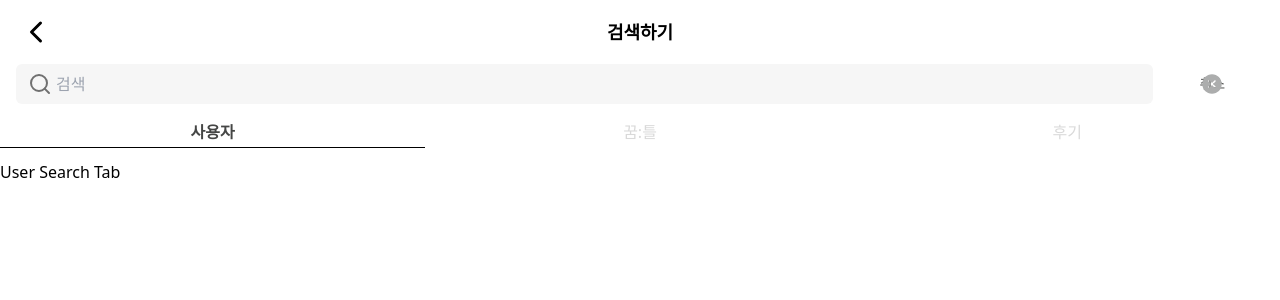
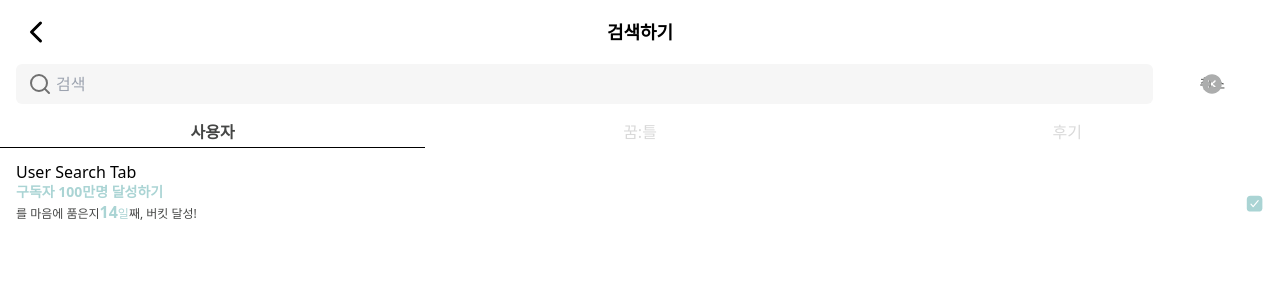
Before and after one commit to ggumms/ggumtle, a React (Vite) app in the folder frontend/: page /search/user in a window 1280 px wide. Shown: the top 300 px of the page. Built offline with nearby package versions, Linux system fonts and the light colour scheme; no server answers.

Commit message:
[FE] Style #74: ProfileBucket type별 UI 제작
Change-Id: Ie6e68d2237b820d5e9cdd12e65d6a53c6b8e16a4

```diff
--- a/frontend/src/components/ProfileBucket.tsx
+++ b/frontend/src/components/ProfileBucket.tsx
@@ -1,13 +1,77 @@
 import { FaLock } from 'react-icons/fa6'
 import { BucketInfoProps } from '../interfaces'
-import { bgColorClass, textColorClass } from '../constants/dynamicClass'
+import { IoCheckbox } from 'react-icons/io5'
 import { Skeleton } from '@mui/material'
+import Ggumtle from './Ggumtle'
+import { textColorClass } from '../constants/dynamicClass'
 
-const ProfileBucket = ({ isLoading, title, color, dayCount, isLock }: BucketInfoProps) => {
+export interface IProfileBucketStyle {
+	titleText: string
+	subText: string
+	dayText: string
+	ggumtleSize: number
+	padding: string
+	checkSize: string
+}
+export interface IProfileStyle {
+	search: IProfileBucketStyle
+	profile: IProfileBucketStyle
+	bucketDetail: IProfileBucketStyle
+	reviewDetail: IProfileBucketStyle
+}
+
+const profileStyle: IProfileStyle = {
+	search: {
+		titleText: 'text-sm font-semibold',
+		subText: 'text-xs font-light',
+		dayText: 'text-base font-semibold',
+		ggumtleSize: 25,
+		padding: 'py-0',
+		checkSize: '1.2rem',
+	},
+	profile: {
+		titleText: 'text-sm font-semibold',
+		subText: 'text-xs font-light',
+		dayText: 'text-base font-semibold',
+		ggumtleSize: 25,
+		padding: 'py-0',
+		checkSize: '1.2rem',
+	},
+	bucketDetail: {
+		titleText: 'text-base font-semibold py-1',
+		subText: 'text-xs font-light',
+		dayText: 'text-base font-semibold',
+		ggumtleSize: 25,
+		padding: 'pt-1 pb-2',
+		checkSize: '1.5rem',
+	},
+	reviewDetail: {
+		titleText: 'text-sm font-semibold py-1',
+		subText: 'text-[10px] font-light', // figma에는 8px 이었는데... 너무 작아서 10px로 바꿔봤습니다..ㅜ 변경하셔도 됩니당
+		dayText: 'text-sm font-semibold',
+		ggumtleSize: 25,
+		padding: 'py-2 pl-4 pr-2',
+		checkSize: '1.5rem',
+	},
+}
+const ProfileBucket = ({
+	type = 'search',
+	isLoading,
+	title,
+	color,
+	dayCount,
+	isLock,
+	isDone,
+}: BucketInfoProps) => {
 	return (
-		<div className="flex justify-between bg-white">
+		<div
+			className={`flex justify-between bg-white ${profileStyle[type].padding} ${type === 'reviewDetail' && 'rounded-md border-[0.2px] border-[#e7e7e7] items-start'}`}
+		>
 			<div className="text-point1">
-				<div className="text-sm leading-4">
+				{/* 버킷 타이틀 */}
+				<div
+					className={`${profileStyle[type].titleText} leading-4 ${isDone && textColorClass[color]}`}
+				>
 					{/* @TODO: 대표 버킷이 null 인 경우 보여줄 컴포넌트 만들기 */}
 					{isLoading ? (
 						<Skeleton variant="text" sx={{ fontSize: '2rem' }} />
@@ -17,22 +81,41 @@ const ProfileBucket = ({ isLoading, title, color, dayCount, isLock }: BucketInfo
 						<p className="text-point1">아직 대표 버킷이 없습니다</p>
 					)}
 				</div>
+
+				{/* 버킷을 품은지 며칠째 */}
 				{isLoading ? (
 					<Skeleton variant="text" sx={{ fontSize: '1rem' }} />
 				) : title ? (
-					<p className="text-xs font-light">
+					<p className={`${profileStyle[type].subText}`}>
 						를 마음에 품은지
 						<span className={textColorClass[color]}>
-							<span className="text-base font-semibold">{dayCount}</span>일
+							<span className={`${profileStyle[type].dayText}`}>{dayCount}</span>일
 						</span>
-						째
+						째{isDone && <span>, 버킷 달성!</span>}
 					</p>
 				) : (
-					<p className="text-xs font-light leading-7">다른 버킷을 구경해 보세요</p>
+					<p className={`${profileStyle[type].subText} leading-7`}>다른 버킷을 구경해 보세요</p>
 				)}
 			</div>
-			<div className="flex flex-col items-end justify-center">
-				<div className={`w-6 h-6 rounded-full ${bgColorClass[color]}`}></div>
+
+			{/* 꿈틀이 or 달성 표시, 공개 여부 */}
+			<div
+				className={`flex flex-col items-end justify-center ${type === 'reviewDetail' && 'py-1'}`}
+			>
+				{!isLoading &&
+					(isDone ? (
+						<IoCheckbox
+							size={profileStyle[type].checkSize}
+							className={`rounded-xl ${textColorClass[color]}`}
+						/>
+					) : (
+						<Ggumtle
+							color={color ?? 'transparent'}
+							speed={10}
+							width={profileStyle[type].ggumtleSize}
+							height={profileStyle[type].ggumtleSize}
+						/>
+					))}
 				<div className={isLock ? 'pt-2' : 'hidden'}>
 					<FaLock />
 				</div>
--- a/frontend/src/interfaces.ts
+++ b/frontend/src/interfaces.ts
@@ -8,11 +8,13 @@ export interface IBucketWide {
 }
 
 export interface BucketInfoProps {
+	type: 'search' | 'profile' | 'bucketDetail' | 'reviewDetail'
 	isLoading: boolean | null
 	title: string | null
 	color: ColorType
 	dayCount: number | null
 	isLock: boolean | null
+	isDone: boolean | null
 }
 
 // 헤더 아이콘 type
--- a/frontend/src/pages/Bucket/BucketDetail/BucketInfo.tsx
+++ b/frontend/src/pages/Bucket/BucketDetail/BucketInfo.tsx
@@ -6,11 +6,13 @@ const BucketInfo = () => {
 			{/* // Todo: Api 통신으로 데이터 대체 예정, hook 이용해서 버킷 데이터 한번에 데이터 받아오기 */}
 			{/* // Todo: 달성 여부도 ProfileBucket 컴포넌트에서 받도록 수정 필요*/}
 			<ProfileBucket
+				type="bucketDetail"
 				isLoading={false}
 				title={'구독자 백만명 달성하기'}
 				color={'lightGreen'}
 				dayCount={14}
-				isLock={true}
+				isLock={false}
+				isDone={true}
 			/>
 		</>
 	)
--- a/frontend/src/pages/Radar/components/bottomSheet/BucketPreview.tsx
+++ b/frontend/src/pages/Radar/components/bottomSheet/BucketPreview.tsx
@@ -59,11 +59,13 @@ const BucketPreview = ({ bucketId }: { bucketId: number }) => {
 				) : (
 					bucketInfo && (
 						<ProfileBucket
+							type="profile"
 							isLoading={isLoading}
 							title={bucketInfo.title}
 							color={bucketInfo.color}
 							dayCount={bucketInfo.dayCount}
 							isLock={null}
+							isDone={false}
 						/>
 					)
 				)}
--- a/frontend/src/pages/Radar/components/bottomSheet/UserPreview.tsx
+++ b/frontend/src/pages/Radar/components/bottomSheet/UserPreview.tsx
@@ -48,11 +48,13 @@ const UserPreview = ({ userId }: { userId: number }) => {
 				) : (
 					userInfo && (
 						<ProfileBucket
+							type="profile"
 							isLoading={isLoading}
 							title={userInfo.bucketTitle}
 							color={userInfo.color}
 							dayCount={userInfo.dayCount}
 							isLock={null}
+							isDone={userInfo.isAchieved}
 						/>
 					)
 				)}
--- a/frontend/src/pages/Search/UserSearch.tsx
+++ b/frontend/src/pages/Search/UserSearch.tsx
@@ -1,5 +1,35 @@
+import ProfileBucket from '../../components/ProfileBucket'
+import { UserInfoType } from '../../interfaces'
+
 const UserSearch = () => {
-	return <div>User Search Tab</div>
+	const userInfo: UserInfoType = {
+		userId: 1,
+		userProfileImage: 'url',
+		userNickname: 'junho',
+		category: ['인간관계', '여행', '직장'],
+		bucketId: 2,
+		bucketTitle: '구독자 100만명 달성하기',
+		dayCount: 14,
+		color: 'mint',
+		isAchieved: true,
+		owner: true,
+		isFollowing: null,
+	}
+	return (
+		<div className='h-screen px-4'>
+			User Search Tab
+			<ProfileBucket
+				type="profile"
+				isLoading={false}
+				title={userInfo.bucketTitle}
+				color={userInfo.color!}
+				dayCount={userInfo.dayCount!}
+				isLock={false}
+				isDone={userInfo.isAchieved}
+				// isDone={false}
+			/>
+		</div>
+	)
 }
 
 export default UserSearch
--- a/frontend/src/pages/Search/components/SearchButton.tsx
+++ b/frontend/src/pages/Search/components/SearchButton.tsx
@@ -14,7 +14,7 @@ const SearchButton = () => {
 	return (
 		<Link
 			to="/search"
-			className="bg-point1 z-30 w-14 h-14 rounded-full flex justify-center items-center"
+			className="bg-point1 w-14 h-14 rounded-full flex justify-center items-center"
 			style={itemStyle}
 		>
 			<FiSearch size="2rem" color="white" />
--- /dev/null
+++ b/frontend/src/pages/Search/components/SearchUserItem.tsx
@@ -0,0 +1,9 @@
+const SearchUserItem = () => {
+  return (
+    <div>
+
+    </div>
+  );
+};
+
+export default SearchUserItem;
--- a/frontend/src/pages/UserPage/components/Profile/ProfileSection.tsx
+++ b/frontend/src/pages/UserPage/components/Profile/ProfileSection.tsx
@@ -36,11 +36,13 @@ const ProfileSection = () => {
 					{/* @TODO: 대표버킷 없을 경우 처리 */}
 					{hasTitleBucket && (
 						<ProfileBucket
+							type="profile"
 							isLoading={false}
 							title={bucketTitle}
 							color={color}
 							dayCount={dayCount}
 							isLock={null}
+							isDone={false}
 						/>
 					)}
 					<div className="bg-white">
```
